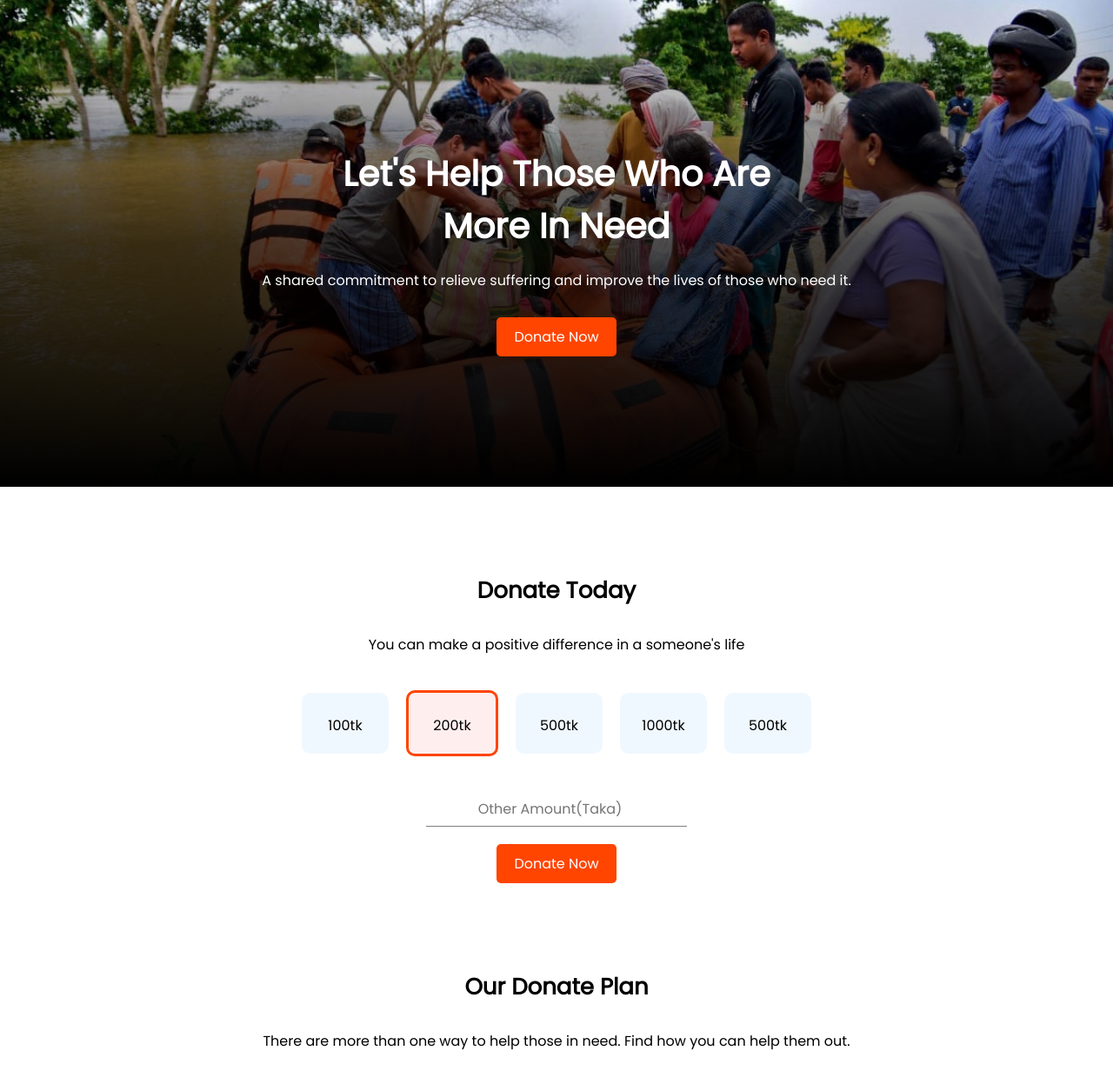
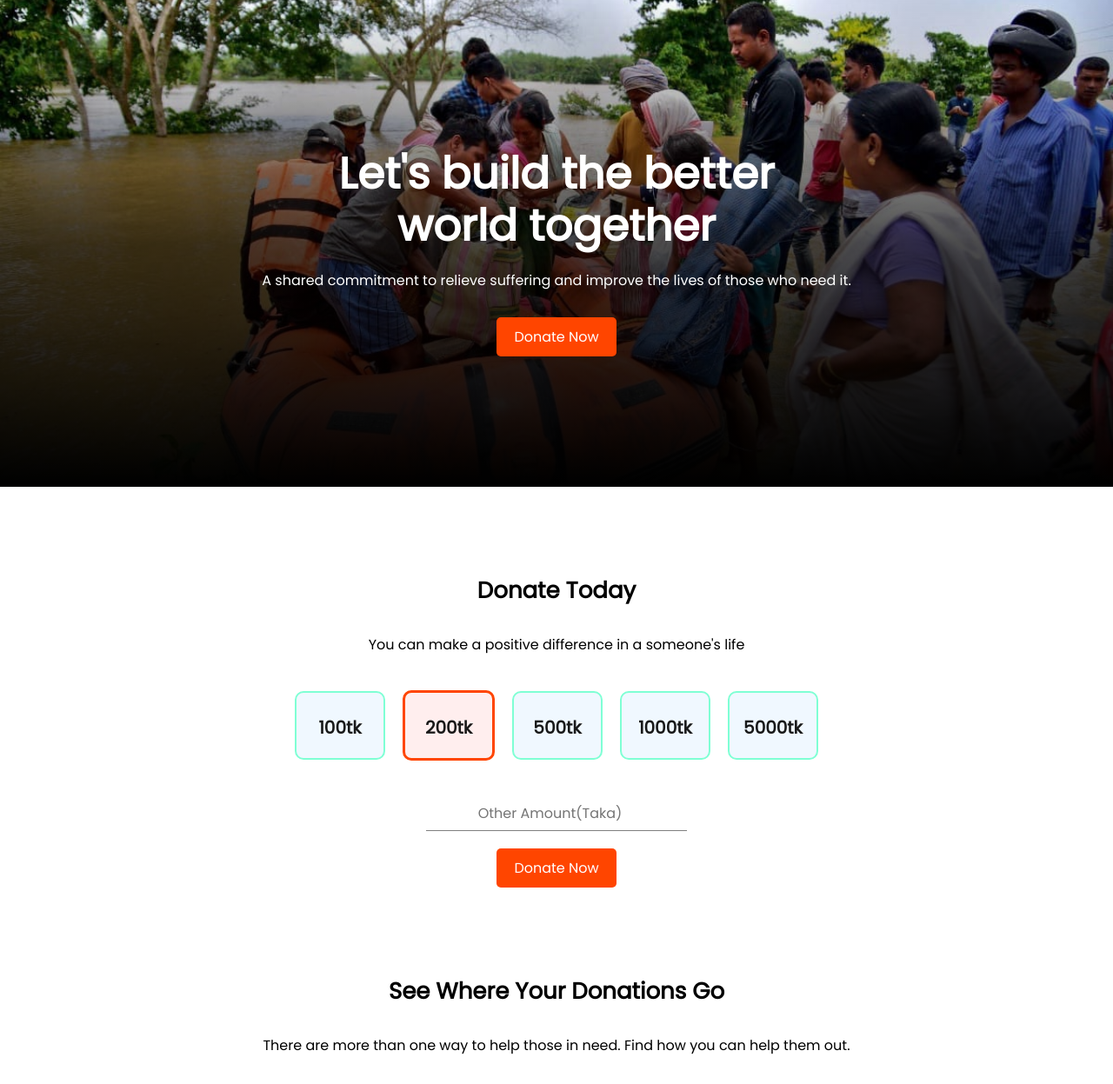
Before and after one commit to GHSoyad/donation-landing-page, a plain HTML site: page index.html in a window 1280 px wide. Shown: the top 1247 px of the page at 87% size. Drawn offline with Linux system fonts and the light colour scheme.

Commit message:
minor content update

```diff
--- a/index.html
+++ b/index.html
@@ -16,7 +16,7 @@
     <main>
         <section id="hero" class="container">
             <div class="overlay container">
-                <h1 class="hero-text">Let's Help Those Who Are<br> More In Need</h1>
+                <h1 class="hero-text">Let's build the better <br> world together</h1>
                 <p>A shared commitment to relieve suffering and improve the lives of those who need it.</p>
                 <a href="#">Donate Now</a>
             </div>
@@ -29,13 +29,13 @@
                 <p class="plan active">200tk</p>
                 <p class="plan">500tk</p>
                 <p class="plan">1000tk</p>
-                <p class="plan">500tk</p>
+                <p class="plan">5000tk</p>
             </div>
             <input type="number" name="donation" id="donation" placeholder="Other Amount(Taka)">
             <a href="#">Donate Now</a>
         </section>
         <section id="services" class="container">
-            <h3>Our Donate Plan</h3>
+            <h3>See Where Your Donations Go</h3>
             <p>There are more than one way to help those in need. Find how you can help them out.</p>
             <div class="flex-row">
                 <div id="food" class="service">
@@ -96,7 +96,7 @@
         </section>
         <section id="newsletter" class="container">
             <h3>Get Our Updates</h3>
-            <p>Get monthly newsletter and updates of our upcoming projects.</p>
+            <p>Subscribe to our newsletter to receive updates of latest news and events.</p>
             <form action="#" class="newsletter">
                 <input type="email" id="email" name="email" placeholder="Email"><input type="submit" id="submit"
                     name="submit" value="Subscribe">
@@ -105,7 +105,7 @@
     </main>
     <footer class="container">
         <h4>Be Humble</h4>
-        <p>Copyright © 2022 Golam Hasnain Soyad | All Rights Reserved</p>
+        <p>Copyright © 2022 Golam Hasnain Soyad</p>
     </footer>
 </body>
 
--- a/styles.css
+++ b/styles.css
@@ -6,7 +6,8 @@
 }
 
 h1 {
-    font-size: 2em;
+    font-size: 2.5em;
+    line-height: 1.2em;
     margin: 20px auto;
 }
 
@@ -81,9 +82,13 @@ a {
     margin: 40px 10px;
     width: 100px;
     background-color: aliceblue;
+    border: 2px solid aquamarine;
     border-radius: 10px;
     text-align: center;
     padding: 25px 0 20px;
+    font-size: 1em;
+    font-weight: 600;
+    color: rgba(0, 0, 0, 0.9);
 }
 
 .plan.active {
```
